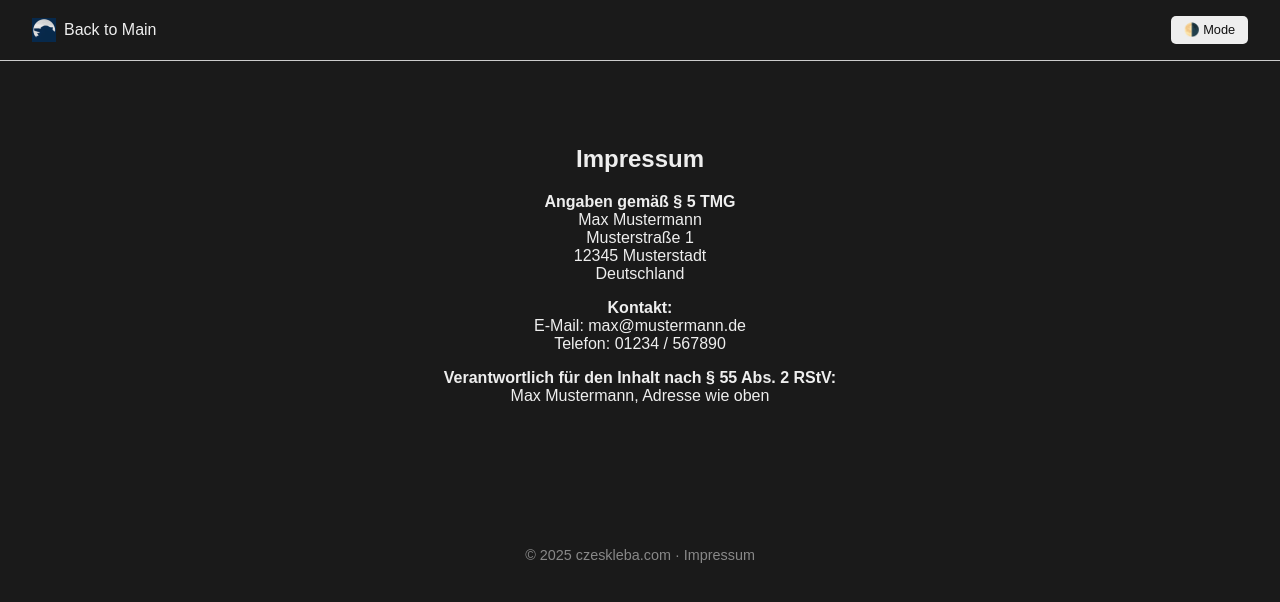
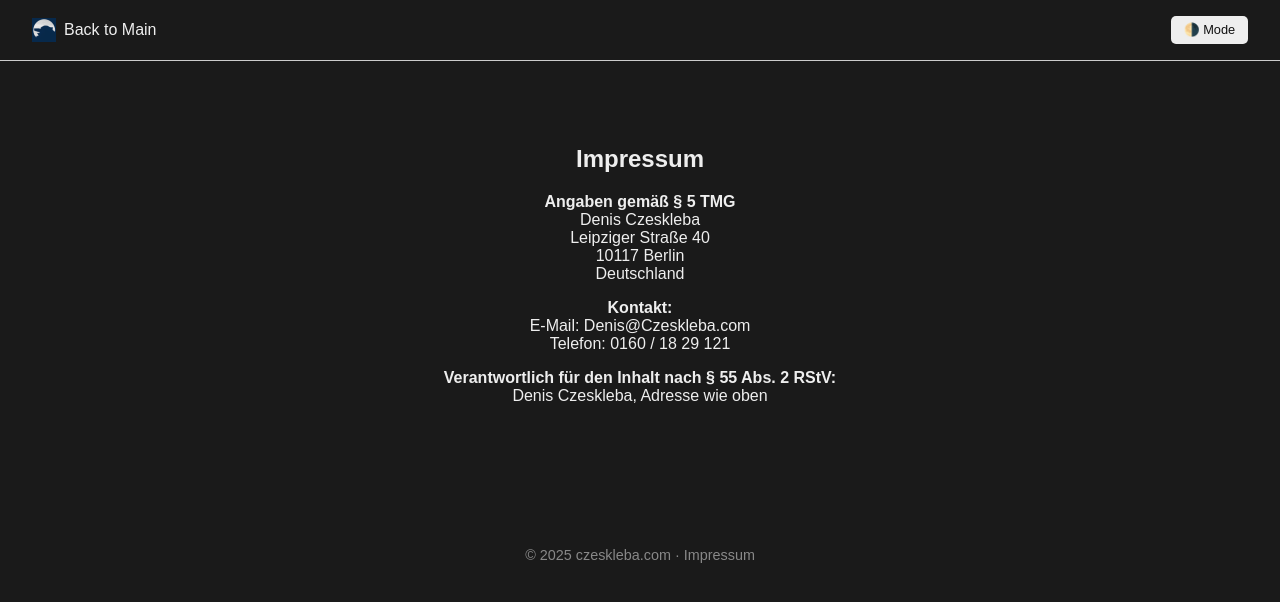
Before and after one commit to DenisCzeskleba/czeskleba.github.io, a Jekyll site: the page built from impressum.md, in a window 1280 px wide. Shown: the top 602 px of the page. Built offline with Jekyll 4.4.1, drawn with Linux system fonts in a browser that asks for light colours.

Commit message:
Update impressum.md

```diff
--- a/impressum.md
+++ b/impressum.md
@@ -7,14 +7,14 @@ permalink: /impressum.html
 ## Impressum
 
 **Angaben gemäß § 5 TMG**
-Max Mustermann
-Musterstraße 1
-12345 Musterstadt
+Denis Czeskleba
+Leipziger Straße 40
+10117 Berlin
 Deutschland
 
 **Kontakt:**
-E-Mail: max@mustermann.de
-Telefon: 01234 / 567890
+E-Mail: Denis@Czeskleba.com
+Telefon: 0160 / 18 29 121
 
 **Verantwortlich für den Inhalt nach § 55 Abs. 2 RStV:**
-Max Mustermann, Adresse wie oben
+Denis Czeskleba, Adresse wie oben
```
